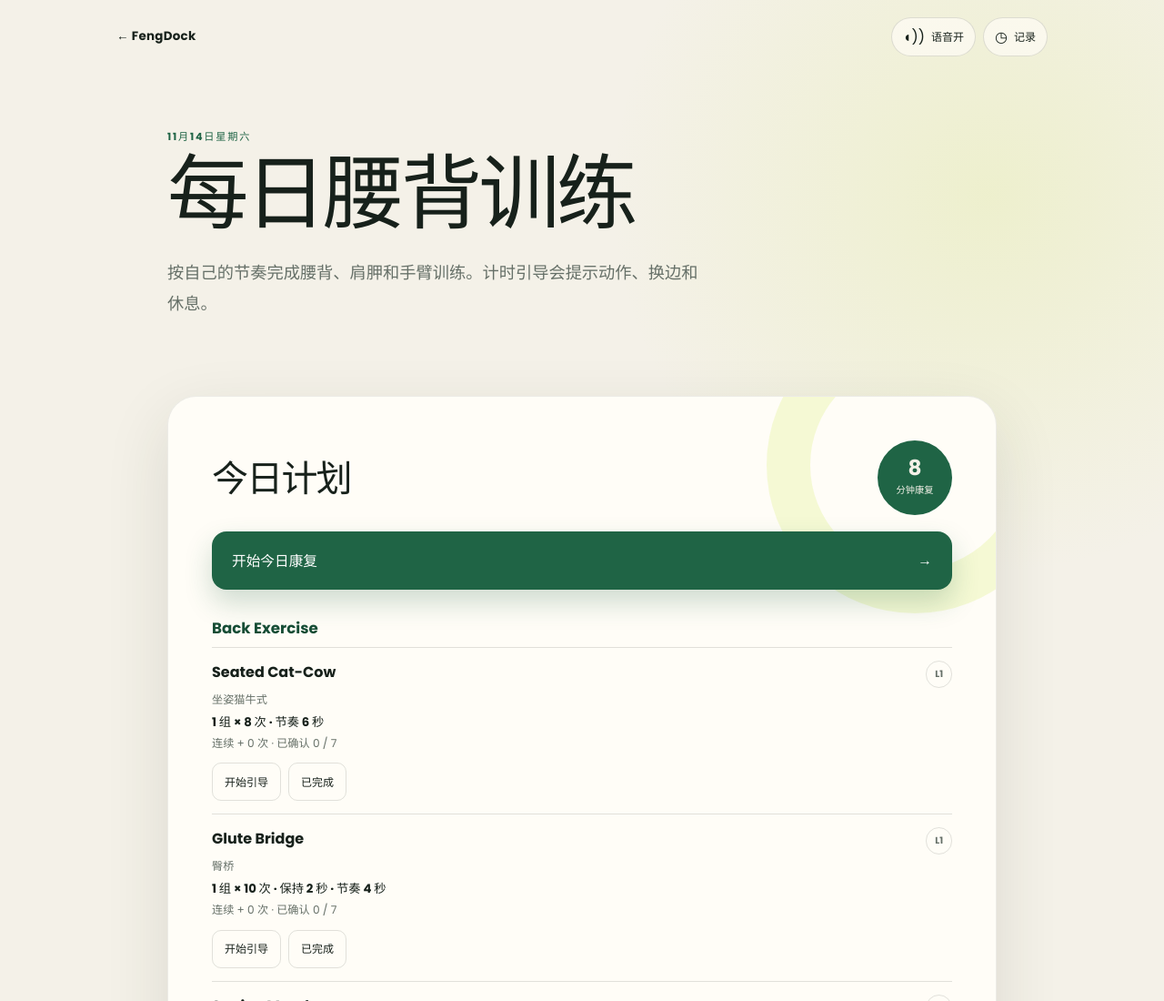
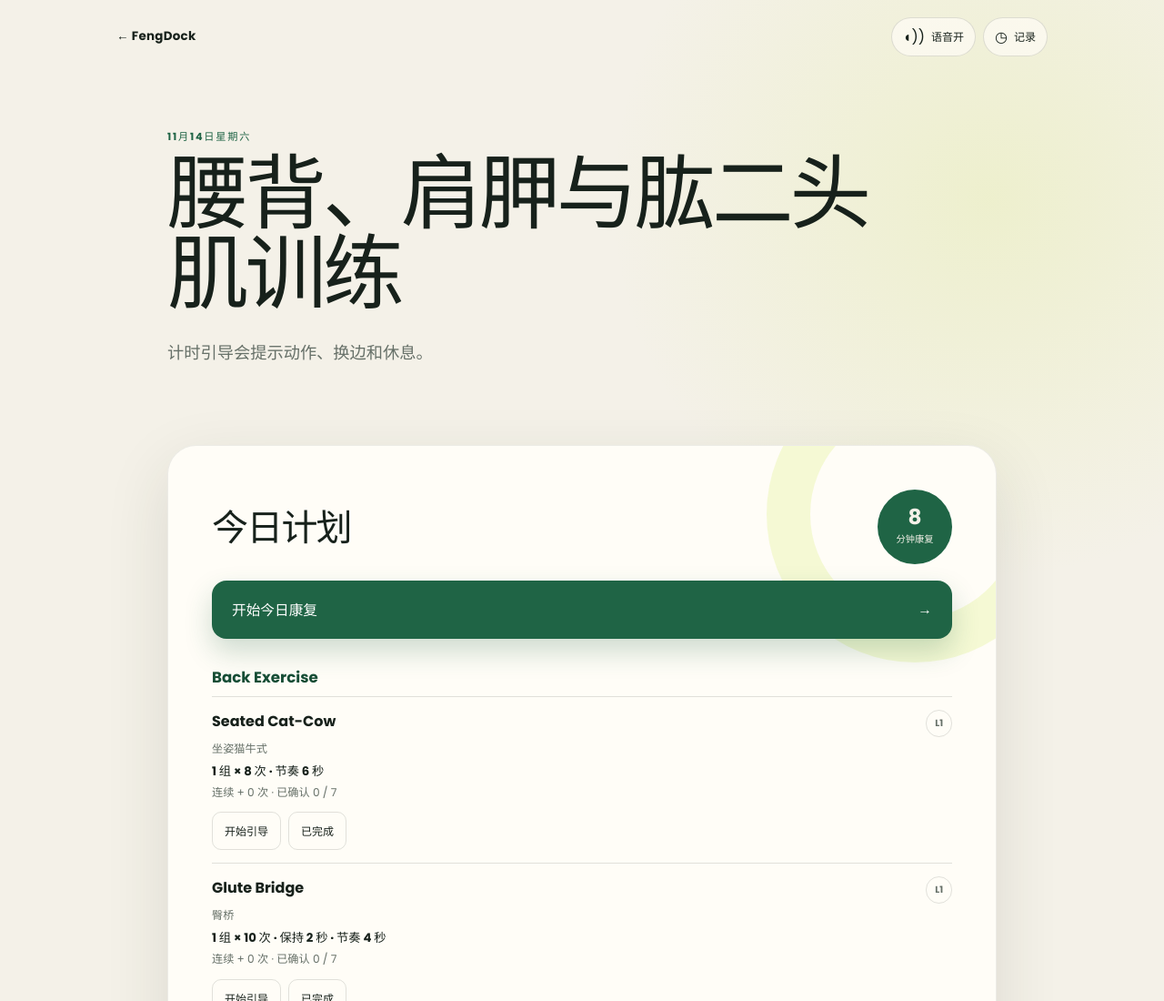
Before and after one commit to L1nwatch/FengDock, a plain HTML site: page exercises/index.html in a window 1280 px wide. Shown: the top 1100 px of the page at 91% size. Drawn offline with Linux system fonts and the light colour scheme.

Commit message:
Clarify the exercise plan titles

```diff
--- a/exercises/index.html
+++ b/exercises/index.html
@@ -4,8 +4,8 @@
     <meta charset="UTF-8">
     <meta name="viewport" content="width=device-width, initial-scale=1, viewport-fit=cover">
     <meta name="theme-color" content="#f4f1e8">
-    <title>每日腰背训练 · FengDock</title>
-    <meta name="description" content="腰背、肩胛和手臂训练，支持语音引导、恢复确认和自动进阶。">
+    <title>腰背、肩胛与肱二头肌训练 · FengDock</title>
+    <meta name="description" content="腰背、肩胛与肱二头肌训练，支持语音引导、恢复确认和自动进阶。">
     <link rel="stylesheet" href="/static/articles/Poppins.css">
     <link rel="stylesheet" href="/static/exercises/style.css?v=3">
     <link rel="shortcut icon" href="/static/favicon.ico">
@@ -27,8 +27,8 @@
     <section id="home-view" class="view" aria-labelledby="home-title">
         <div class="hero">
             <p class="eyebrow" id="today-label">今天</p>
-            <h1 id="home-title">每日腰背训练</h1>
-            <p class="hero__copy">按自己的节奏完成腰背、肩胛和手臂训练。计时引导会提示动作、换边和休息。</p>
+            <h1 id="home-title">腰背、肩胛与肱二头肌训练</h1>
+            <p class="hero__copy">计时引导会提示动作、换边和休息。</p>
         </div>
 
         <section id="recovery-panel" class="today-card recovery-panel" aria-labelledby="recovery-title" hidden>
```
Also changed, not shown: index.html (+1 -1 lines), 1 other file.
